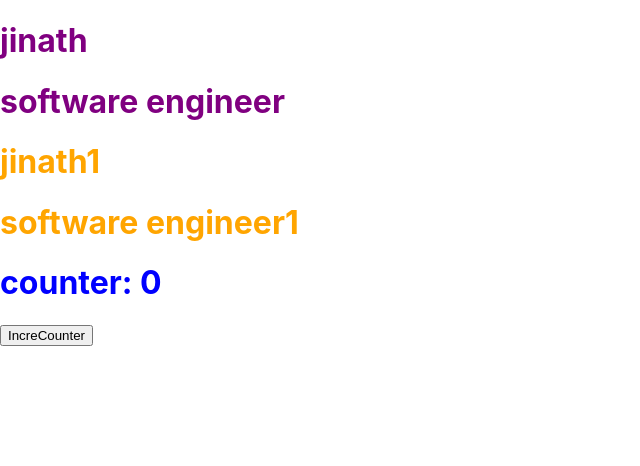
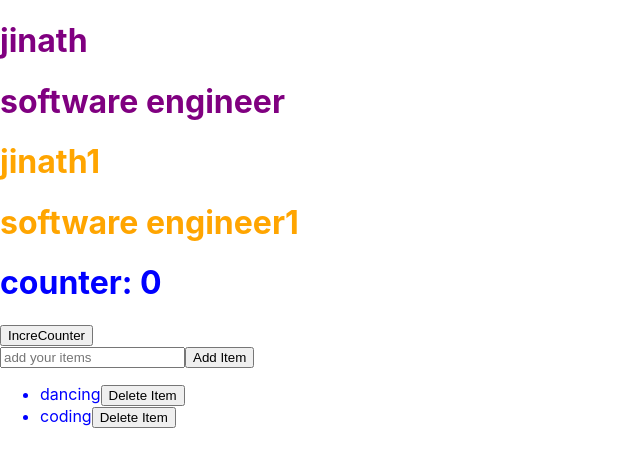
Before and after one commit to jinath123-yasmin/edyoda, a React (Create React App) app: page / in a window 1280 px wide. Shown: the top 466 px of the page, without its empty margins (0-640 px from the left). Built offline with nearby package versions, Linux system fonts and the light colour scheme.

Commit message:
todo-App using class based component

```diff
--- a/src/App.js
+++ b/src/App.js
@@ -3,6 +3,7 @@ import './App.css';
 import {Lesson1} from "./Lesson1";
 import Lesson2 from "./Lesson2"
 import StateFulComponent from "./Lesson3"
+import Todo from "./Lesson4"
 
 function App() {
   return (
@@ -10,6 +11,7 @@ function App() {
       <Lesson1 name={"jinath"} designation={"software engineer"} />
       <Lesson2 name={"jinath1"} designation={"software engineer1"} />
       <StateFulComponent />
+      <Todo />
     </div>
   );
 }
--- /dev/null
+++ b/src/Lesson4.js
@@ -0,0 +1,65 @@
+import React,{Component} from "react"
+
+
+
+class Todo extends Component{
+
+    constructor(){
+        super();
+        this.state={
+            todo:["dancing","coding"],
+            text:""
+        }
+
+    }
+
+    addItem=()=>{
+
+        const {todo,text}=this.state;
+        if(!todo.includes(text) && text.length > 0){
+            this.setState({
+                todo: [...todo,text],text:""
+            })
+        }
+
+    }
+
+    deleteItem=(item)=>{
+
+        const {todo}=this.state;
+        this.setState({
+            todo: todo.filter((i) => i !== item)
+        })
+    }
+
+    handleTextChange=(event)=>{
+
+        this.setState({
+            text: event.target.value
+        })
+    }
+
+    render(){
+
+              const {todo,text}=this.state
+        return(
+            <div>
+                <input value={text} placeholder="add your items" onChange={this.handleTextChange} />
+                <button onClick={this.addItem}>Add Item</button>
+                <ul>
+                {
+                    todo.map((item)=>(
+
+                            <li key={item}>{item}
+                            <button onClick={()=>this.deleteItem(item)}>Delete Item</button>
+                            </li>
+                    ))
+
+                }
+                </ul>
+            </div>
+        )
+    }
+}
+
+export default Todo
```
